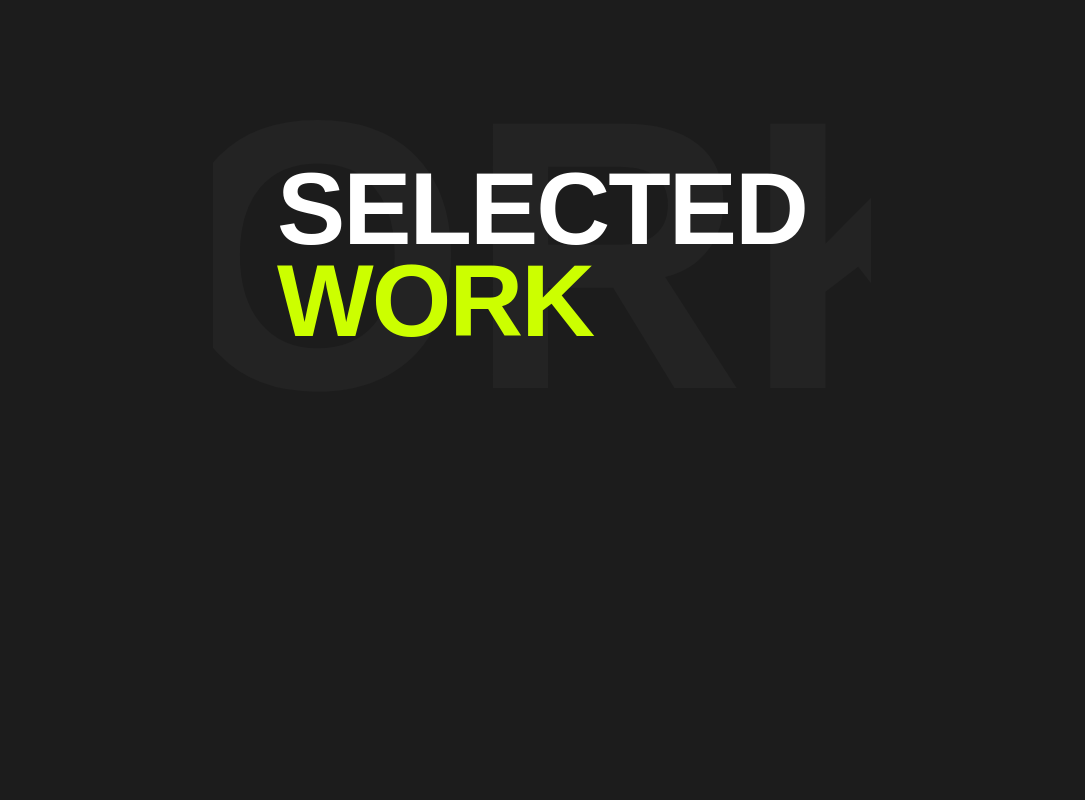
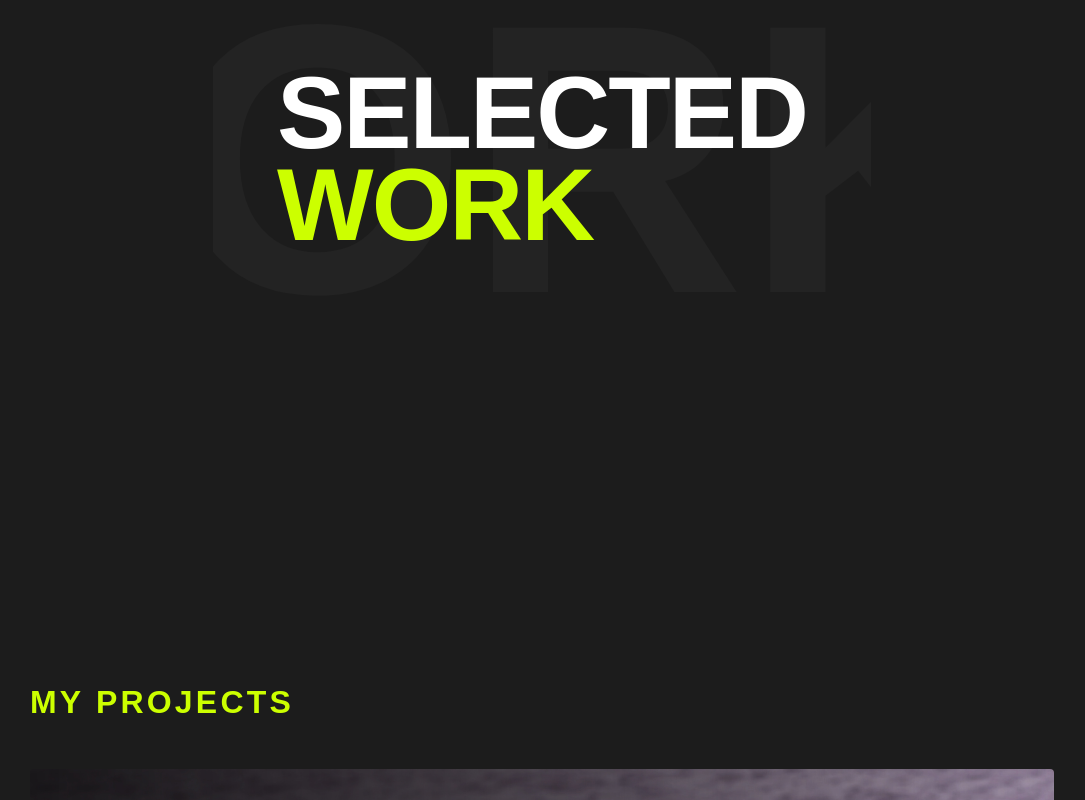
Before and after one commit to ejazrazafilms-sketch/portfolio-website, a website built with Vite: page index.html in a window 1280 px wide. Shown: the part 3580-4380 px from the top of the page, without its empty margins (98-1183 px from the left). Built offline with nearby package versions, Linux system fonts and the light colour scheme; a web font is replaced by a local one.

Commit message:
Reduce vertical negative space for Work section header

```diff
--- a/style.css
+++ b/style.css
@@ -218,6 +218,13 @@ h1, h2, h3 {
   padding: 4rem 5vw;
   justify-content: center;
   position: relative;
+}
+
+.panel.work-panel {
+  height: auto;
+  min-height: 100vh;
+  overflow: visible;
+  padding: 6rem 5vw;
 }
 
 .about-container {
@@ -646,8 +653,8 @@ h1, h2, h3 {
 
 /* Work Page Specifics */
 .work-intro {
-  margin-bottom: 8rem;
-  padding: 10rem 5vw;
+  margin-bottom: 4rem;
+  padding: 4rem 5vw;
   position: relative;
   overflow: hidden;
 }
```
Also changed, not shown: assets/images/posters/WhatsApp Image 2026-05-11 at 12.54.03 AM.jpeg (added), dist/assets/main-BiVxJOBH.js (renamed from dist/assets/main-BgJ5brGo.js), dist/assets/main-BpNfWPD2.css (added), dist/assets/main-CkzW4-2S.css (deleted), dist/commercial.html, dist/index.html, dist/work.html.
